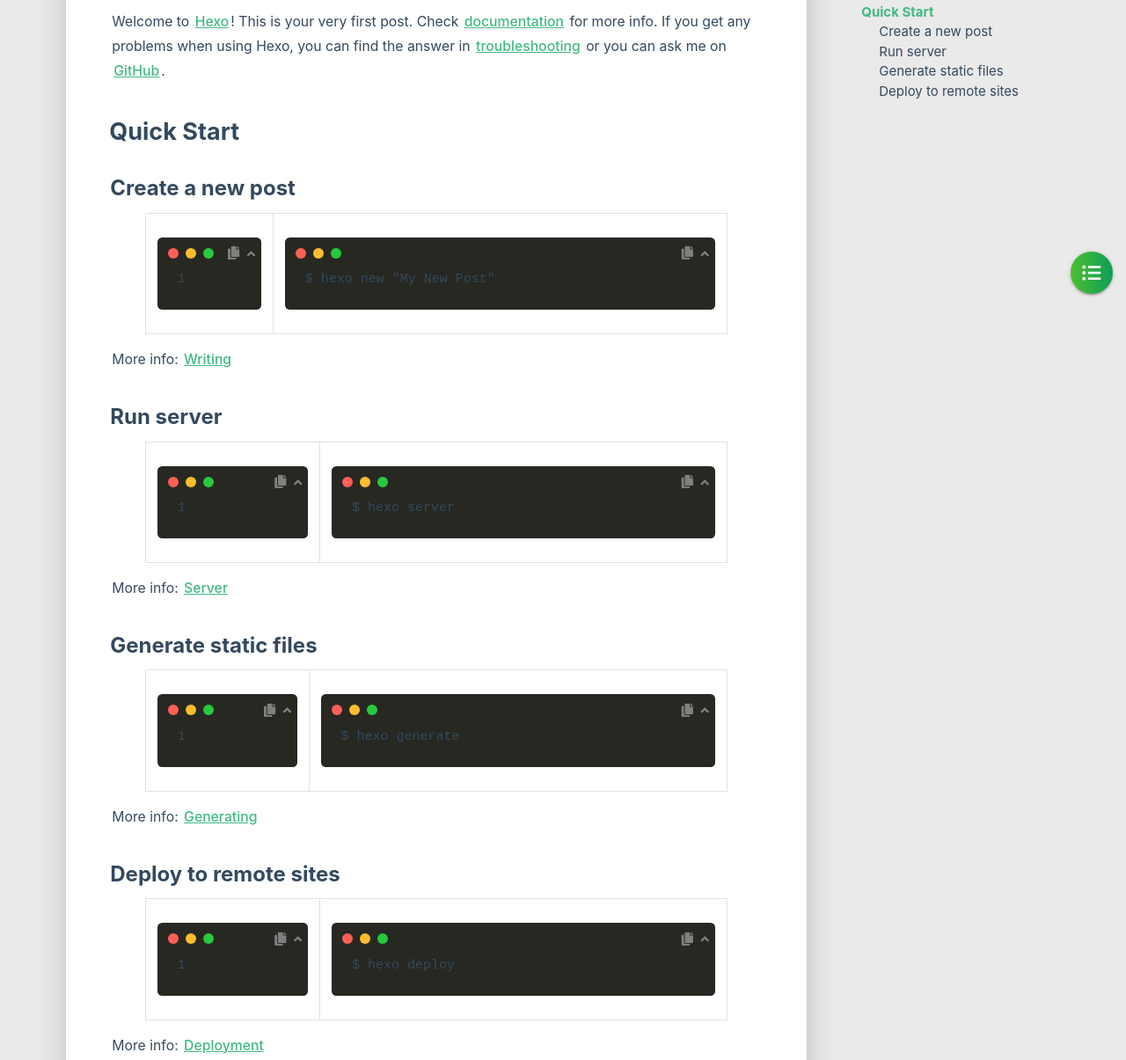
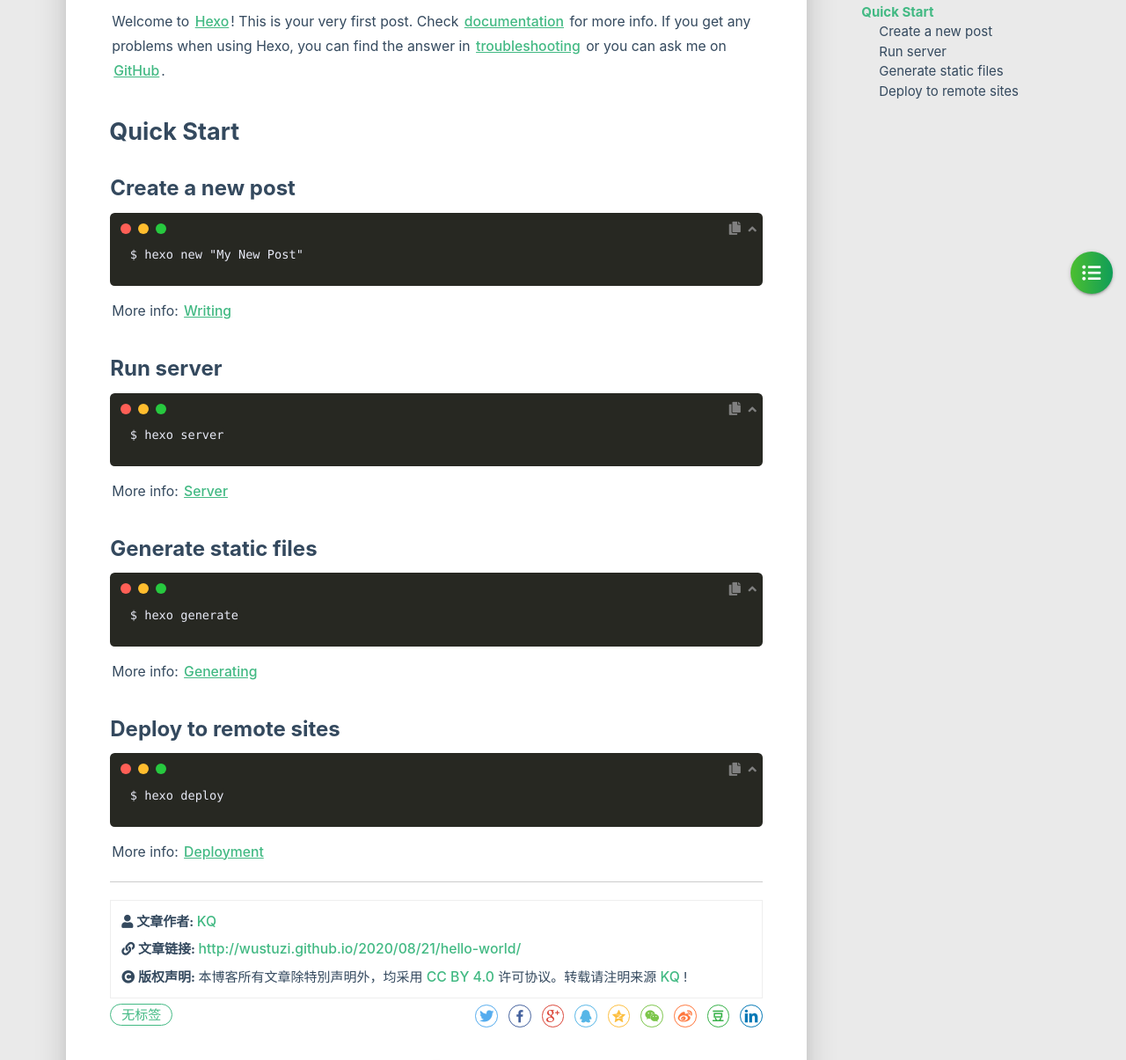
Before and after one commit to wustuzi/wustuzi.github.io, a plain HTML site: page 2020/08/21/hello-world/index.html in a window 1280 px wide. Shown: the part 390-1595 px from the top of the page at 88% size. Drawn offline with Linux system fonts and the light colour scheme; some packages are replaced by stand-ins of ours; no server answers; a script that the page names is missing.

Commit message:
Site updated: 2020-08-21 12:04:23

```diff
--- a/2020/08/21/hello-world/index.html
+++ b/2020/08/21/hello-world/index.html
@@ -459,17 +459,13 @@
         <div class="card-content article-card-content">
             <div id="articleContent">
                 <p>Welcome to <a target="_blank" rel="noopener" href="https://hexo.io/">Hexo</a>! This is your very first post. Check <a target="_blank" rel="noopener" href="https://hexo.io/docs/">documentation</a> for more info. If you get any problems when using Hexo, you can find the answer in <a target="_blank" rel="noopener" href="https://hexo.io/docs/troubleshooting.html">troubleshooting</a> or you can ask me on <a target="_blank" rel="noopener" href="https://github.com/hexojs/hexo/issues">GitHub</a>.</p>
-<h2 id="Quick-Start"><a href="#Quick-Start" class="headerlink" title="Quick Start"></a>Quick Start</h2><h3 id="Create-a-new-post"><a href="#Create-a-new-post" class="headerlink" title="Create a new post"></a>Create a new post</h3><figure class="highlight bash"><table><tr><td class="gutter"><pre><span class="line">1</span><br></pre></td><td class="code"><pre><span class="line">$ hexo new <span class="string">&quot;My New Post&quot;</span></span><br></pre></td></tr></table></figure>
-
+<h2 id="Quick-Start"><a href="#Quick-Start" class="headerlink" title="Quick Start"></a>Quick Start</h2><h3 id="Create-a-new-post"><a href="#Create-a-new-post" class="headerlink" title="Create a new post"></a>Create a new post</h3><pre><code class="bash">$ hexo new &quot;My New Post&quot;</code></pre>
 <p>More info: <a target="_blank" rel="noopener" href="https://hexo.io/docs/writing.html">Writing</a></p>
-<h3 id="Run-server"><a href="#Run-server" class="headerlink" title="Run server"></a>Run server</h3><figure class="highlight bash"><table><tr><td class="gutter"><pre><span class="line">1</span><br></pre></td><td class="code"><pre><span class="line">$ hexo server</span><br></pre></td></tr></table></figure>
-
+<h3 id="Run-server"><a href="#Run-server" class="headerlink" title="Run server"></a>Run server</h3><pre><code class="bash">$ hexo server</code></pre>
 <p>More info: <a target="_blank" rel="noopener" href="https://hexo.io/docs/server.html">Server</a></p>
-<h3 id="Generate-static-files"><a href="#Generate-static-files" class="headerlink" title="Generate static files"></a>Generate static files</h3><figure class="highlight bash"><table><tr><td class="gutter"><pre><span class="line">1</span><br></pre></td><td class="code"><pre><span class="line">$ hexo generate</span><br></pre></td></tr></table></figure>
-
+<h3 id="Generate-static-files"><a href="#Generate-static-files" class="headerlink" title="Generate static files"></a>Generate static files</h3><pre><code class="bash">$ hexo generate</code></pre>
 <p>More info: <a target="_blank" rel="noopener" href="https://hexo.io/docs/generating.html">Generating</a></p>
-<h3 id="Deploy-to-remote-sites"><a href="#Deploy-to-remote-sites" class="headerlink" title="Deploy to remote sites"></a>Deploy to remote sites</h3><figure class="highlight bash"><table><tr><td class="gutter"><pre><span class="line">1</span><br></pre></td><td class="code"><pre><span class="line">$ hexo deploy</span><br></pre></td></tr></table></figure>
-
+<h3 id="Deploy-to-remote-sites"><a href="#Deploy-to-remote-sites" class="headerlink" title="Deploy to remote sites"></a>Deploy to remote sites</h3><pre><code class="bash">$ hexo deploy</code></pre>
 <p>More info: <a target="_blank" rel="noopener" href="https://hexo.io/docs/one-command-deployment.html">Deployment</a></p>
 
             </div>
```
